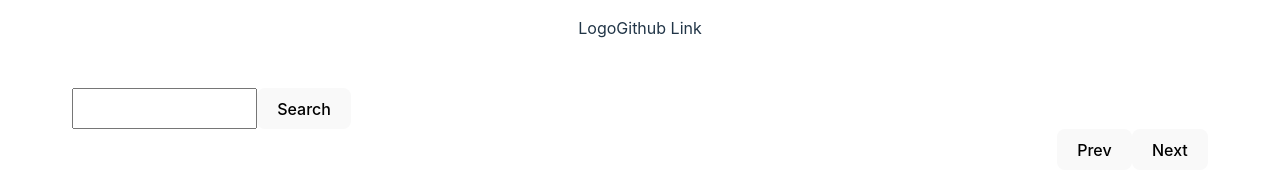
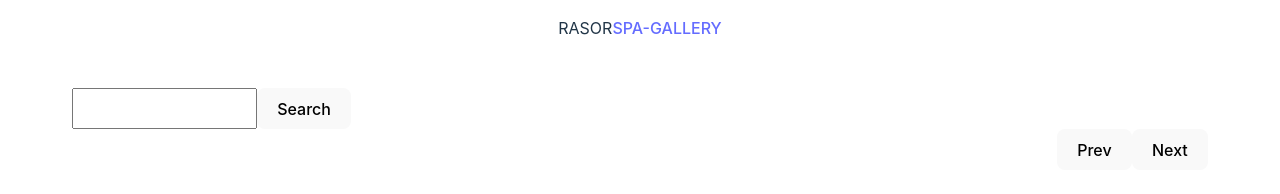
Before and after one commit to Rasika-exol/Rasor-SPA-Gallery, a website built with Vite: page index.html in a window 1280 px wide. Built offline with nearby package versions, Linux system fonts and the light colour scheme; no server answers.

Commit message:
feat:Implemented styling for the Nav

```diff
--- a/index.html
+++ b/index.html
@@ -10,10 +10,12 @@
     <div id="app"></div>
     <nav class="nav">
       <div class="nav__logo">
-        <p>Logo</p>
+        <p>RASOR</p>
       </div>
       <div class="nav__link">
-        <p>Github Link</p>
+        <a href="https://github.com/Rasika-exol/Rasor-SPA-Gallery">
+          SPA-GALLERY</a
+        >
       </div>
     </nav>
     <main class="container">
--- a/src/style.css
+++ b/src/style.css
@@ -83,6 +83,8 @@ button:focus-visible {
 
 .nav {
   display: flex;
+  align-items: center;
+  justify-content: space-between;
 }
 
 .container {
```
